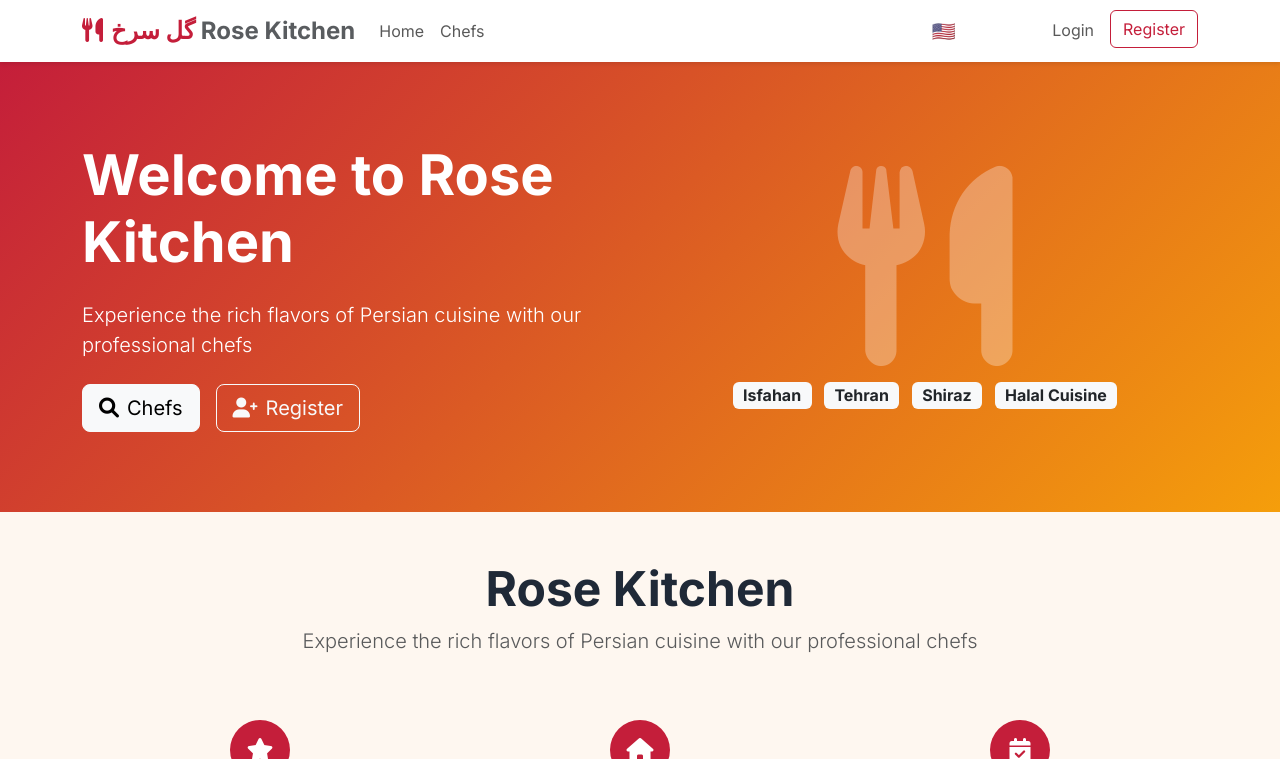
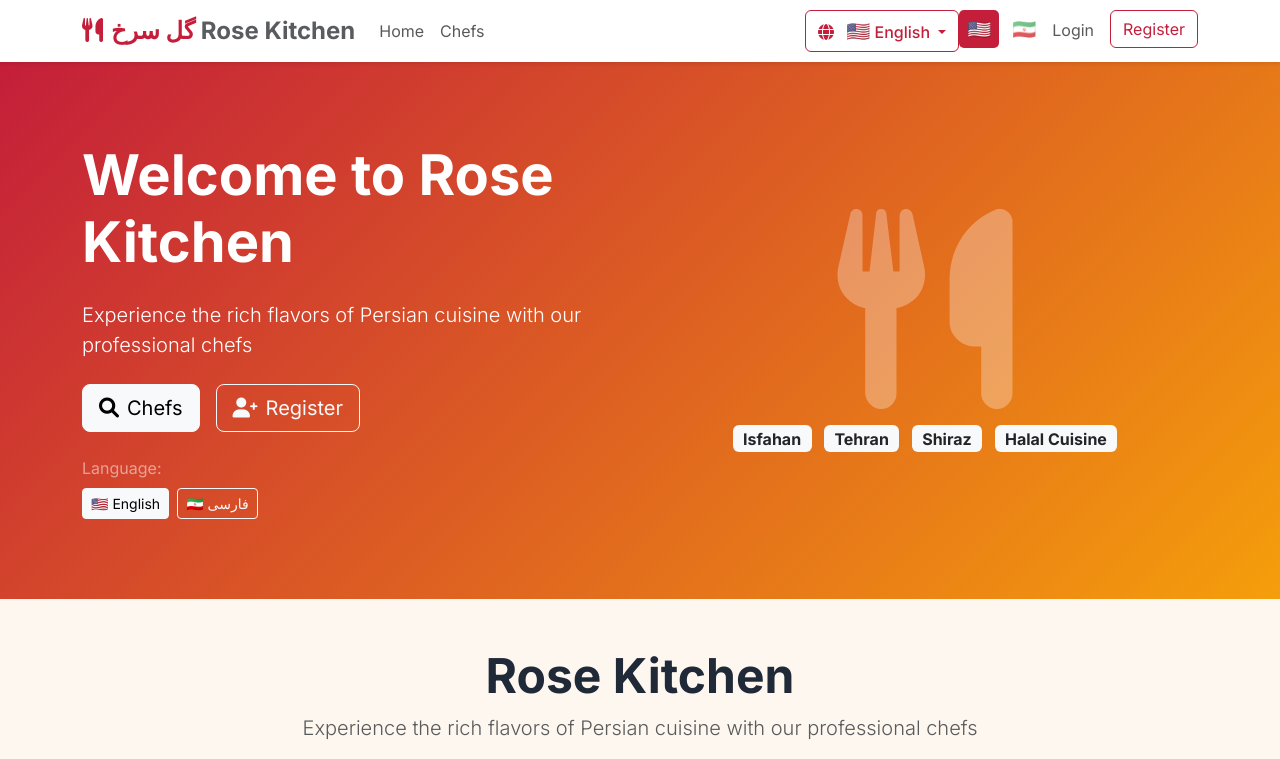
Before and after one commit to abbasnikbakht/rose-kitchen, a Flask app: page / in a window 1280 px wide. Shown: the top 759 px of the page. Run offline with Flask 3, Linux system fonts and the light colour scheme; some web fonts are replaced.

Commit message:
Make language switcher more visible: add multiple language options in navbar and hero section

```diff
--- a/templates/base.html
+++ b/templates/base.html
@@ -59,6 +59,28 @@
         /* Persian Font Support */
         [dir="rtl"] body {
             font-family: 'Vazir', 'Tahoma', 'Arial', sans-serif;
+        }
+
+        /* Language Links */
+        .language-links {
+            display: flex;
+            gap: 5px;
+        }
+
+        .language-links .nav-link {
+            padding: 5px 10px;
+            border-radius: 5px;
+            transition: all 0.3s ease;
+            font-size: 1.2em;
+        }
+
+        .language-links .nav-link:hover {
+            background-color: rgba(196, 30, 58, 0.1);
+        }
+
+        .language-links .nav-link.active {
+            background-color: #c41e3a;
+            color: white;
         }
 
         .navbar-brand {
@@ -218,6 +240,14 @@
                         {% include 'components/language_switcher.html' %}
                     </li>
 
+                    <!-- Simple Language Links (Fallback) -->
+                    <li class="nav-item">
+                        <div class="language-links">
+                            <a href="{{ url_for('set_language_route', language='en') }}" class="nav-link {% if get_current_language() == 'en' %}active{% endif %}">🇺🇸</a>
+                            <a href="{{ url_for('set_language_route', language='fa') }}" class="nav-link {% if get_current_language() == 'fa' %}active{% endif %}">🇮🇷</a>
+                        </div>
+                    </li>
+
                     {% if current_user.is_authenticated %}
                         <li class="nav-item">
                             <a class="nav-link" href="{{ url_for('dashboard') }}">
--- a/templates/components/language_switcher.html
+++ b/templates/components/language_switcher.html
@@ -1,6 +1,6 @@
 <!-- Language Switcher Component -->
 <div class="language-switcher dropdown">
-    <button class="btn btn-outline-light dropdown-toggle" type="button" id="languageDropdown" data-bs-toggle="dropdown" aria-expanded="false">
+    <button class="btn btn-outline-primary dropdown-toggle" type="button" id="languageDropdown" data-bs-toggle="dropdown" aria-expanded="false">
         <i class="fas fa-globe me-2"></i>
         {% if get_current_language() == 'fa' %}
             <span class="flag-icon">🇮🇷</span> فارسی
@@ -24,15 +24,17 @@
 
 <style>
 .language-switcher .dropdown-toggle {
-    border: 1px solid rgba(255, 255, 255, 0.3);
-    background: rgba(255, 255, 255, 0.1);
-    color: white;
+    border: 1px solid #c41e3a;
+    background: white;
+    color: #c41e3a;
     transition: all 0.3s ease;
+    font-weight: 500;
 }
 
 .language-switcher .dropdown-toggle:hover {
-    background: rgba(255, 255, 255, 0.2);
-    border-color: rgba(255, 255, 255, 0.5);
+    background: #c41e3a;
+    color: white;
+    border-color: #c41e3a;
 }
 
 .language-switcher .dropdown-menu {
--- a/templates/index.html
+++ b/templates/index.html
@@ -10,7 +10,7 @@
             <div class="col-lg-6">
                 <h1 class="display-4 fw-bold mb-4">{{ get_translated_text('welcome_message') }}</h1>
                 <p class="lead mb-4">{{ get_translated_text('tagline') }}</p>
-                <div class="d-flex gap-3">
+                <div class="d-flex gap-3 mb-4">
                     <a href="{{ url_for('browse_cooks') }}" class="btn btn-light btn-lg">
                         <i class="fas fa-search me-2"></i>{{ get_translated_text('cooks') }}
                     </a>
@@ -19,6 +19,21 @@
                             <i class="fas fa-user-plus me-2"></i>{{ get_translated_text('register') }}
                         </a>
                     {% endif %}
+                </div>
+
+                <!-- Language Switcher in Hero -->
+                <div class="hero-language-switcher">
+                    <p class="text-white-50 mb-2">{{ get_translated_text('language') }}:</p>
+                    <div class="d-flex gap-2">
+                        <a href="{{ url_for('set_language_route', language='en') }}"
+                           class="btn btn-sm {% if get_current_language() == 'en' %}btn-light{% else %}btn-outline-light{% endif %}">
+                            🇺🇸 English
+                        </a>
+                        <a href="{{ url_for('set_language_route', language='fa') }}"
+                           class="btn btn-sm {% if get_current_language() == 'fa' %}btn-light{% else %}btn-outline-light{% endif %}">
+                            🇮🇷 فارسی
+                        </a>
+                    </div>
                 </div>
             </div>
             <div class="col-lg-6">
```
